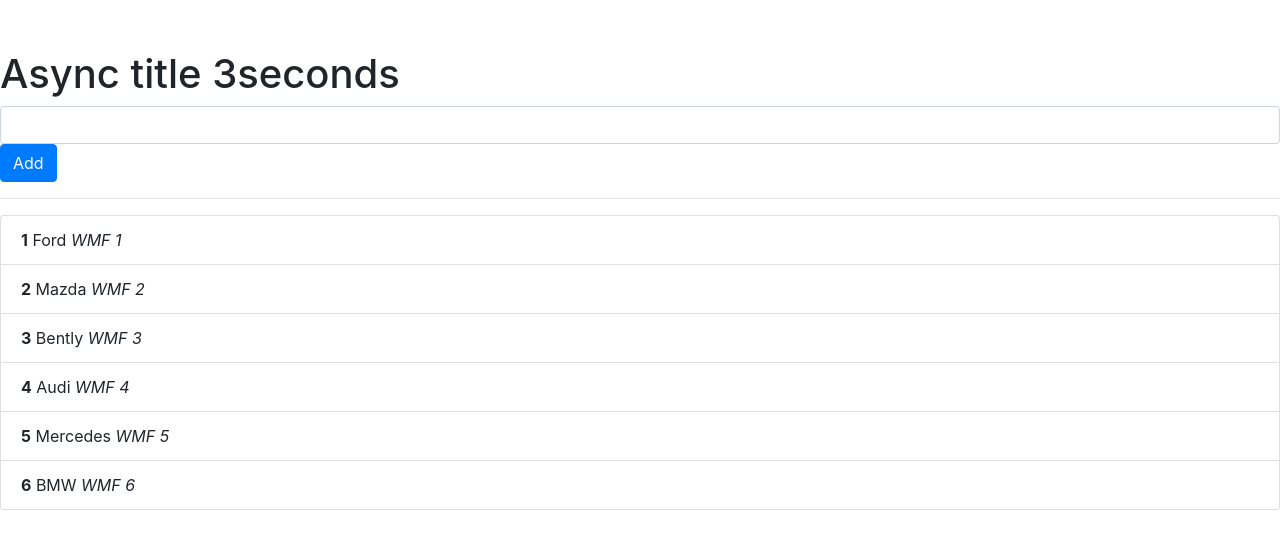
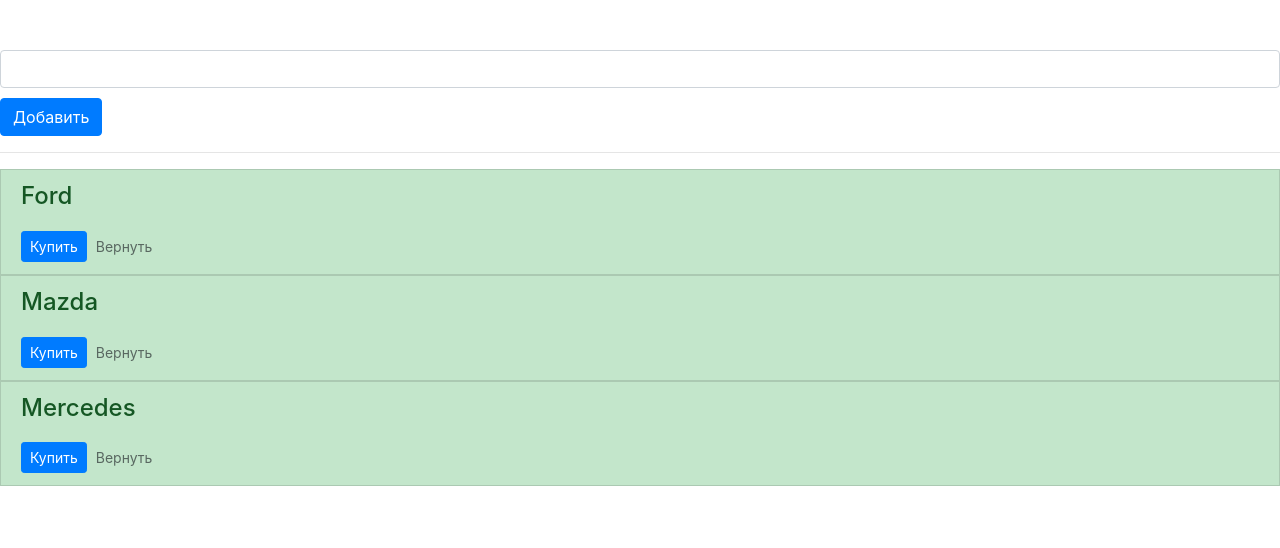
Before and after one commit to serbingeorg/Angular, an Angular app: page / in a window 1280 px wide. Shown: the top 548 px of the page. Built offline with nearby package versions, Linux system fonts and the light colour scheme.

Commit message:
service practice

```diff
--- /dev/null
+++ b/src/app/app.component.html
@@ -0,0 +1,6 @@
+<div class="col-xs-8 col-xs-offset-2">
+    <app-car-add (onCarAdd)="addCarToList ($event)"></app-car-add>
+    <div class="list-group">
+        <app-car *ngFor="let car of cars" [car]="car"></app-car>
+    </div>
+</div>
--- a/src/app/app.component.ts
+++ b/src/app/app.component.ts
@@ -1,44 +1,33 @@
 import { Component } from '@angular/core';
-import { of } from 'rxjs';
-import { delay } from 'rxjs/operators';
+
 
 
 
 @Component({
   selector: 'app-root',
-  template: `
-    <div class ='col-xs-8 col-xs-offset-2' >
-    <h1>{{asyncTitle | async }}</h1>
-      <input type="text" class="form-control" [(ngModel)]="searchCar">
-      <button class="btn btn-primary" (click)="addCar()">Add</button>
-     <hr>
-     <ul class="list-group">
-       <li class="list-group-item"
-        *ngFor="let car of cars | carFilter:searchCar:'name'; let i = index"
-        ><b>{{i + 1}}</b> {{car.name}}<i> {{car.descr}}</i></li>
-     </ul>
-      </div>
-  `
+  templateUrl: './app.component.html'
 })
+
 export class AppComponent {
-  searchCar = '';
   cars = [
-    { name: 'Ford', descr: 'WMF 1' },
-    { name: 'Mazda', descr: 'WMF 2' },
-    { name: 'Bently', descr: 'WMF 3' },
-    { name: 'Audi', descr: 'WMF 4' },
-    { name: 'Mercedes', descr: 'WMF 5' },
-    { name: 'BMW', descr: 'WMF 6' }
+    {
+      name: 'Ford',
+      isSolid: false
+    },
+    {
+      name: 'Mazda',
+      isSolid: true
+    },
+    {
+      name: 'Mercedes',
+      isSolid: false
+    }
   ];
 
-
-  asyncTitle = of('Async title 3seconds').pipe(delay(3000));
-
-  addCar() {
+  addCarToList(carName: string) {
     this.cars.push({
-      name: 'NewCar',
-      descr: 'WFM'
+      name: carName,
+      isSolid: false
     });
   }
-
 }
--- /dev/null
+++ b/src/app/car-add/car-add.component.html
@@ -0,0 +1,3 @@
+<input [ngStyle]="{marginBottom: '10px'}" type="text" class="form-control" [(ngModel)]="carName">
+<button class="btn btn-primary" (click)="addCar()">Добавить</button>
+<hr>
--- /dev/null
+++ b/src/app/car-add/car-add.component.ts
@@ -0,0 +1,18 @@
+import { Component, EventEmitter, Output } from '@angular/core';
+
+@Component({
+  selector: 'app-car-add',
+  templateUrl: './car-add.component.html',
+  styleUrls: ['./car-add.component.css']
+})
+export class CarAddComponent {
+  // tslint:disable-next-line:no-output-on-prefix
+  @Output() onCarAdd = new EventEmitter<string>();
+  carName = '';
+
+  addCar() {
+    this.onCarAdd.emit(this.carName);
+    this.carName = '';
+  }
+
+}
--- a/src/app/car-filter.pipe.ts
+++ /dev/null
@@ -1,19 +0,0 @@
-import { Pipe, PipeTransform } from '@angular/core';
-
-@Pipe({
-  name: 'carFilter',
-  pure: false
-})
-export class CarFilterPipe implements PipeTransform {
-
-  transform(carList, searchStr: string, fieldName: string) {
-    console.log('Filter pipe started');
-    if (carList.lenght === 0 || searchStr === '') {
-      return carList;
-    }
-    // tslint:disable-next-line:align
-    return carList.filter(car => car[fieldName].toLowerCase().indexOf(searchStr.toLowerCase()) !== -1);
-
-  }
-
-}
--- /dev/null
+++ b/src/app/car/car.component.html
@@ -0,0 +1,7 @@
+<div [ngClass]="getClass()">
+    <h4 [ngStyle]="{marginBottom: '20px'}">{{car.name}}</h4>
+    <div>
+        <button class="btn btn-sm btn-primary" [disabled]="car.isSold" (click)="onAction('buy')">Купить</button>
+        <button class="btn btn-sm btn-default" [disabled]="!car.isSold" (click)="onAction('return')">Вернуть</button>
+    </div>
+</div>
--- /dev/null
+++ b/src/app/car/car.component.ts
@@ -0,0 +1,27 @@
+import { Component, Input } from '@angular/core';
+
+
+@Component({
+  selector: 'app-car',
+  templateUrl: './car.component.html',
+  styleUrls: ['./car.component.css'],
+
+})
+export class CarComponent {
+
+  @Input() car;
+
+
+  getClass() {
+    return {
+      'list-group-item-success': !this.car.isSold,
+      'list-group-item-danger': this.car.isSold,
+      'list-group-item': true
+    };
+  }
+
+  onAction(type: string) {
+    this.car.isSold = type === 'buy' ? true : false;
+  }
+
+}
--- a/src/app/pow.pipe.ts
+++ /dev/null
@@ -1,11 +0,0 @@
-import { Pipe, PipeTransform } from '@angular/core';
-
-@Pipe({
-    name: 'appPow'
-})
-export class PowPipe implements PipeTransform {
-    transform(value: any, powNumber: number = 1, symb: string) {
-        return symb + Math.pow(value, powNumber);
-    }
-
-}
```
Also changed, not shown: src/app/app.module.ts (+7 -10 lines), src/app/car-add/car-add.component.css (added), src/app/car/car.component.css (added).
